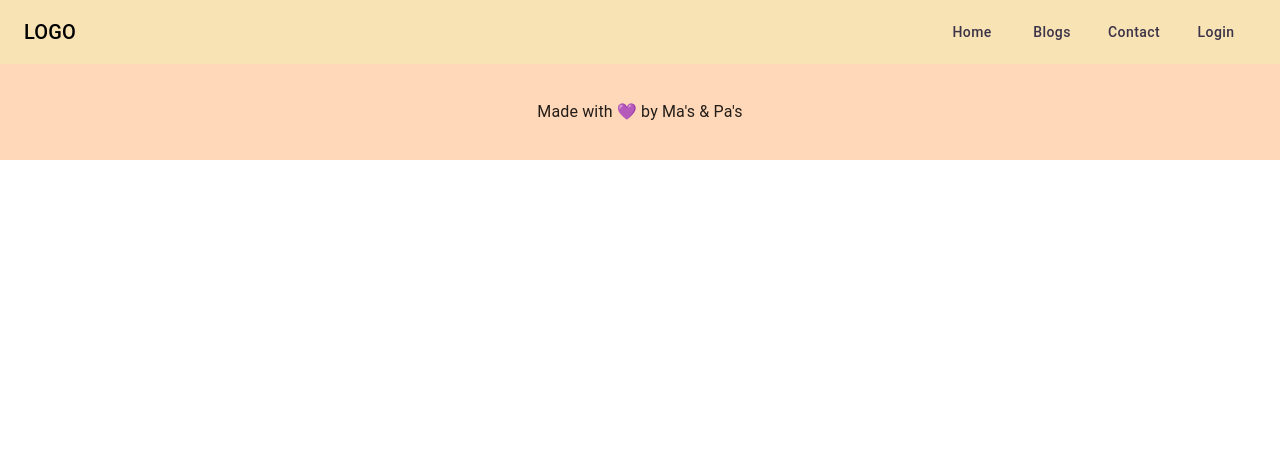
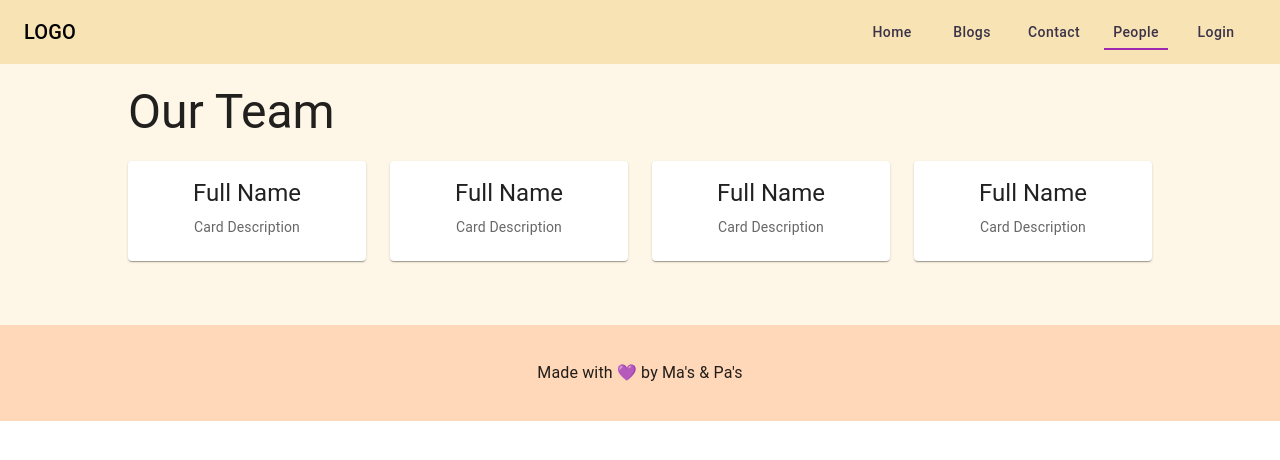
Before and after one commit to cocoscientist/manpa-ui, a React (Vite) app: page /people in a window 1280 px wide. Shown: the top 460 px of the page. Built offline with nearby package versions, Linux system fonts and the light colour scheme; no server answers; grey boxes are pictures that could not be loaded.

Commit message:
base people

```diff
--- a/src/App.jsx
+++ b/src/App.jsx
@@ -6,7 +6,8 @@ import HomePage from './components/Home'
 import './css/style.css'
 import Navigation from './components/Navigation'
 import Redirect from './components/Redirect'
-import Contact from './components/Contact'
+//import Contact from './components/Contact'
+import People from './components/People'
 import ArticleList from './components/ArticleList'
 import ArticleViewer from './components/ArticleViewer'
 import Footer from './components/Footer'
@@ -19,7 +20,8 @@ function App() {
         <Route path='/' element={<HomePage/>}/>
         <Route path='/home' element={<HomePage/>}/>
         <Route path='/redirect' element={<Redirect/>}/>
-        <Route path='/contact' element={<Contact/>}/>
+        {/* <Route path='/contact' element={<Contact/>}/> */}
+        <Route path='/people' element={<People/>}/>
         <Route path='/blogs' element={<ArticleList/>}/>
         <Route path='/blog/:title' element={<ArticleViewer/>}/>
       </Routes>
--- a/src/components/ArticleList.jsx
+++ b/src/components/ArticleList.jsx
@@ -2,7 +2,7 @@ import { useEffect, useState } from 'react'
 import * as articleutils from '../utils/articlesutils'
 import ArticleCard from './articles/ArticleCard'
 import { Stack, Pagination } from '@mui/material'
-import '../css/ArticleList.css'
+import '../css/articleList.css'
 
 const ArticleList = () => {
     const [page, setCurrentPage] = useState(1)
--- a/src/components/ArticleViewer.jsx
+++ b/src/components/ArticleViewer.jsx
@@ -2,7 +2,7 @@ import { useLocation, useParams } from "react-router-dom"
 import ArticleHeading from "./articles/ArticleHeading"
 import { useEffect, useState } from "react"
 import ReactMarkdown from "react-markdown"
-import "../css/articleViewer.css"
+import "../css/ArticleViewer.css"
 
 const ArticleViewer = () => {
     const location = useLocation()
--- a/src/components/Contact.jsx
+++ /dev/null
@@ -1,5 +0,0 @@
-const Contact = () => {
-    return (<div>Contact Page</div>)
-}
-
-export default Contact
--- a/src/components/Navigation.jsx
+++ b/src/components/Navigation.jsx
@@ -95,6 +95,12 @@ const Navigation = () => {
         >
           Contact
         </Button>
+        <Button
+          onClick={() => navigate('/people')}
+          className={`nav-link ${location.pathname === '/people' ? 'active' : ''}`}
+        >
+          People
+        </Button>
         {/* Profile Section */}
         {user ? (
           <>
--- /dev/null
+++ b/src/components/People.jsx
@@ -0,0 +1,28 @@
+import { contacts } from '../utils/contacts'
+import Grid from '@mui/material/Grid';
+import PeopleCard from './PeopleCard'
+import { Typography } from '@mui/material';
+
+const People = () => {
+    return(
+        <div style={{paddingRight:'10%',paddingLeft:'10%', paddingBottom:'5%', backgroundColor:'#FEF7E7'}}>
+            <Typography variant='h3' sx={{paddingTop:'2%', paddingBottom:'2%'}}>Our Team</Typography>
+            <Grid container spacing={3}>
+                <Grid size={{ xs: 6, md: 3 }}>
+                    <PeopleCard/>
+                </Grid>
+                <Grid size={{ xs: 6, md: 3 }}>
+                    <PeopleCard/>
+                </Grid>
+                <Grid size={{ xs: 6, md: 3 }}>
+                    <PeopleCard/>
+                </Grid>
+                <Grid size={{ xs: 6, md: 3 }}>
+                    <PeopleCard/>
+                </Grid>
+            </Grid>
+        </div>
+    )
+}
+
+export default People
--- /dev/null
+++ b/src/components/PeopleCard.jsx
@@ -0,0 +1,29 @@
+import * as React from 'react';
+import Card from '@mui/material/Card';
+import CardActions from '@mui/material/CardActions';
+import CardContent from '@mui/material/CardContent';
+import CardMedia from '@mui/material/CardMedia';
+import Button from '@mui/material/Button';
+import Typography from '@mui/material/Typography';
+
+const PeopleCard = (props) => {
+    return (
+        <Card>
+            <CardMedia
+                sx={{ height: '50%' }}
+                image="assets/hero.jpg"
+                title="person image"
+            />
+            <CardContent>
+                <Typography gutterBottom variant="h5" component="div" sx={{textAlign:"center"}}>
+                Full Name
+                </Typography>
+                <Typography variant="body2" sx={{ color: 'text.secondary', textAlign:"center" }}>
+                Card Description
+                </Typography>
+            </CardContent>
+        </Card>
+    )
+}
+
+export default PeopleCard
--- /dev/null
+++ b/src/utils/contacts.js
@@ -0,0 +1,23 @@
+export const contacts = [
+    {
+        name:"John Doe",
+        specialisation:"Specialisation",
+        designation:"Designation",
+        description:"We'll use this field to add and update the description of the expert. Expect a length of 2-3 lines maximum. We hope you have a pleasant experience with this expert."
+    },{
+        name:"Jill Doe",
+        specialisation:"Specialisation",
+        designation:"Designation",
+        description:"We'll use this field to add and update the description of the expert. Expect a length of 2-3 lines maximum. We hope you have a pleasant experience with this expert."
+    },{
+        name:"Jack Doe",
+        specialisation:"Specialisation",
+        designation:"Designation",
+        description:"We'll use this field to add and update the description of the expert. Expect a length of 2-3 lines maximum. We hope you have a pleasant experience with this expert."
+    },{
+        name:"Jane Doe",
+        specialisation:"Specialisation",
+        designation:"Designation",
+        description:"We'll use this field to add and update the description of the expert. Expect a length of 2-3 lines maximum. We hope you have a pleasant experience with this expert."
+    }
+]
```
